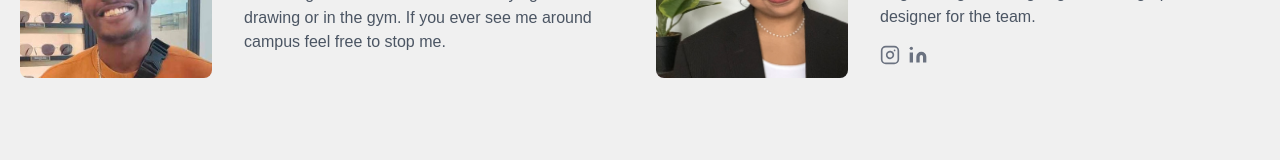
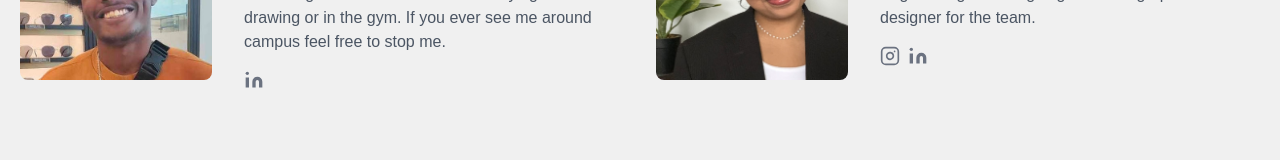
Before and after one commit to Tmet-Aero-Design/TMetAeroWebsite, a React (Create React App) app: page /#/OurTeam in a window 1280 px wide. Shown: the part 4221-4381 px from the top of the page. Built offline with nearby package versions, Linux system fonts and the light colour scheme.

Commit message:
add Jadon's linkedin

```diff
--- a/src/teamData.js
+++ b/src/teamData.js
@@ -340,7 +340,7 @@ const teamMembers = [
         facebook: "",
         twitter: "",
         instagram: "",
-        linkedin: ""
+        linkedin: "https://www.linkedin.com/in/jadon-jackman-b50a39260/"
       }
     },
     {
```
